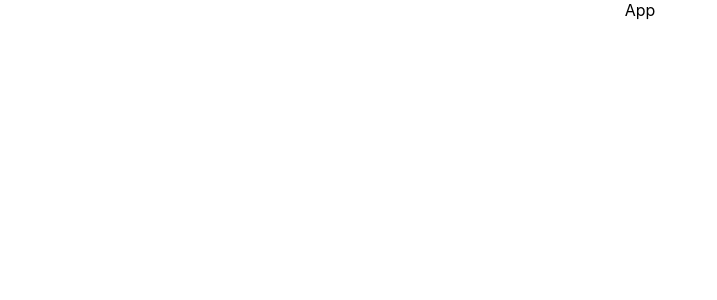
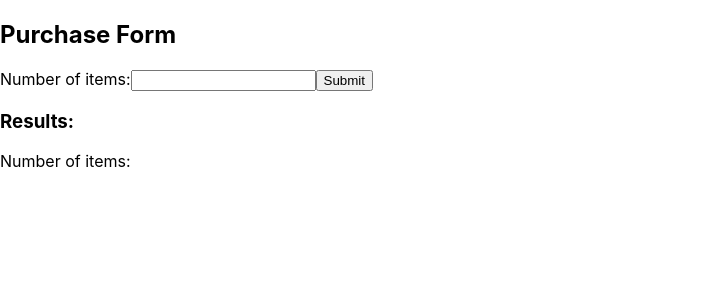
Before and after one commit to rjmackay/retail-calculator, a React (Create React App) app: page / in a window 1280 px wide. Shown: the top 300 px of the page, without its empty margins (0-717 px from the left). Built offline with nearby package versions, Linux system fonts and the light colour scheme.

Commit message:
feat: Add CalculatorForm component with just number of items field

```diff
--- a/src/App.js
+++ b/src/App.js
@@ -1,11 +1,12 @@
 import React, { Component } from 'react';
 import './App.css';
+import CalculatorForm from './CalculatorForm';
 
 class App extends Component {
   render() {
     return (
       <div className="App">
-      	App
+        <CalculatorForm />
       </div>
     );
   }
--- /dev/null
+++ b/src/CalculatorForm.css
@@ -0,0 +1,3 @@
+.CalculatorForm {
+  text-align: left;
+}
--- /dev/null
+++ b/src/CalculatorForm.js
@@ -0,0 +1,51 @@
+import React, { Component } from 'react';
+import './CalculatorForm.css';
+
+class CalculatorForm extends Component {
+  constructor(props) {
+    super(props);
+    this.state = {
+      numberOfItems: '',
+      lastSubmission: {}
+    };
+
+    this.handleNumberOfItemsChange = this.handleNumberOfItemsChange.bind(this);
+    this.handleSubmit = this.handleSubmit.bind(this);
+  }
+
+  handleNumberOfItemsChange(event) {
+    this.setState({numberOfItems: event.target.value});
+  }
+
+  handleSubmit(event) {
+    event.preventDefault();
+
+    this.setState({
+      lastSubmission: {
+        numberOfItems: this.state.numberOfItems
+      }
+    });
+  }
+
+  render() {
+    return (
+      <div className="CalculatorForm">
+        <h2>Purchase Form</h2>
+        <form onSubmit={this.handleSubmit}>
+          <label>
+            Number of items:
+            <input type="text" name="numberOfItems" value={this.state.numberOfItems} onChange={this.handleNumberOfItemsChange} />
+          </label>
+          <input type="submit" value="Submit"/>
+        </form>
+
+        <p>
+          <h3>Results:</h3>
+          Number of items: {this.state.lastSubmission.numberOfItems}
+        </p>
+      </div>
+    );
+  }
+}
+
+export default CalculatorForm;
```
Also changed, not shown: 1 other file (tests, documents, lock files or other folders).
